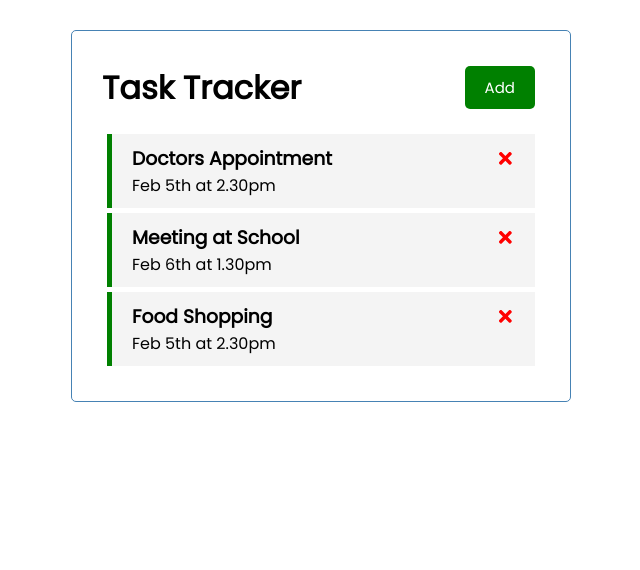
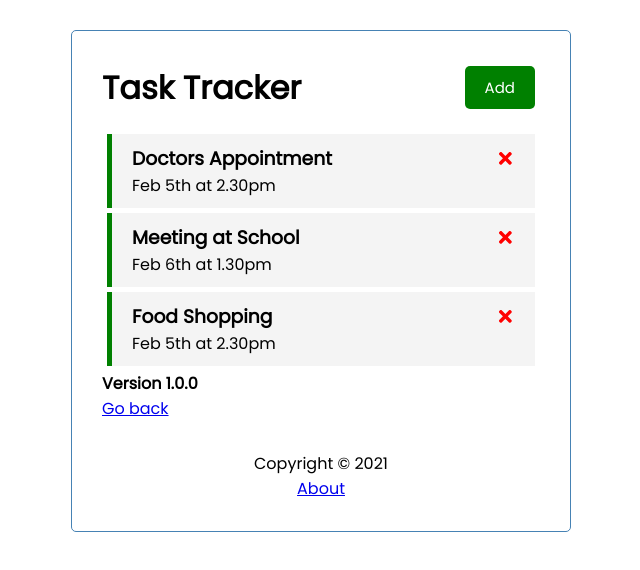
Before and after one commit to TechMi97/react-task-tracker, a React (Create React App) app: page /about in a window 1280 px wide. Shown: the top 570 px of the page, without its empty margins (319-959 px from the left). Built offline with nearby package versions, Linux system fonts and the light colour scheme; data requests are answered from the project's data file.

Commit message:
working till routes about

```diff
--- a/package.json
+++ b/package.json
@@ -10,6 +10,7 @@
     "react": "^18.2.0",
     "react-dom": "^18.2.0",
     "react-icons": "^4.1.0",
+    "react-router-dom": "^6.0.2",
     "react-scripts": "5.0.1",
     "web-vitals": "^2.1.4"
   },
--- a/src/App.js
+++ b/src/App.js
@@ -1,8 +1,10 @@
 import { useState, useEffect }  from 'react'
+import { BrowserRouter as Router, Route, Routes} from 'react-router-dom'
 import Header from './components/Header'
+import Footer from './components/Footer'
 import Tasks from './components/Tasks'
 import AddTask from './components/AddTask'
-
+import About from './components/About'
 
 const  App = () => {
   const [showAddTask, setShowAddTask] = useState
@@ -89,16 +91,26 @@
 
 
   return (
+    <Router>
     <div className="container">
      <Header onAdd={() => setShowAddTask
       (!showAddTask)} showAdd={showAddTask}/>
      {showAddTask && <AddTask onAdd={addTask}/>}
-     {tasks.length > 0 ? <Tasks tasks={tasks} onDelete={deleteTask} onToggle = {toggleReminder}/>:
-     'No Tasks To show'}
+     {tasks.length > 0 ? (
+     <Tasks tasks={tasks}
+     onDelete={deleteTask}
+     onToggle = {toggleReminder}/>):
+     ('No Tasks To show')}
+      <Routes>
+     <Route path='/about' element={<About/>}/>
+     </Routes>
+     <Footer/>
     </div>
+    </Router>
   );
 }
 
 
 
 export default App
+//component={About}
--- /dev/null
+++ b/src/components/About.js
@@ -0,0 +1,12 @@
+
+const About = () => {
+    return (
+        <div>
+            <h4>Version 1.0.0</h4>
+            <a href="/">Go back</a>
+        </div>
+    )
+}
+
+
+export default About
--- /dev/null
+++ b/src/components/Footer.js
@@ -0,0 +1,11 @@
+const Footer = () => {
+    return(
+        <footer>
+            <p>Copyright &copy; 2021 </p>
+            <a href="/about">About</a>
+        </footer>
+    )
+
+}
+
+export default Footer
```
Also changed, not shown: 1 other file (tests, documents, lock files or other folders).
